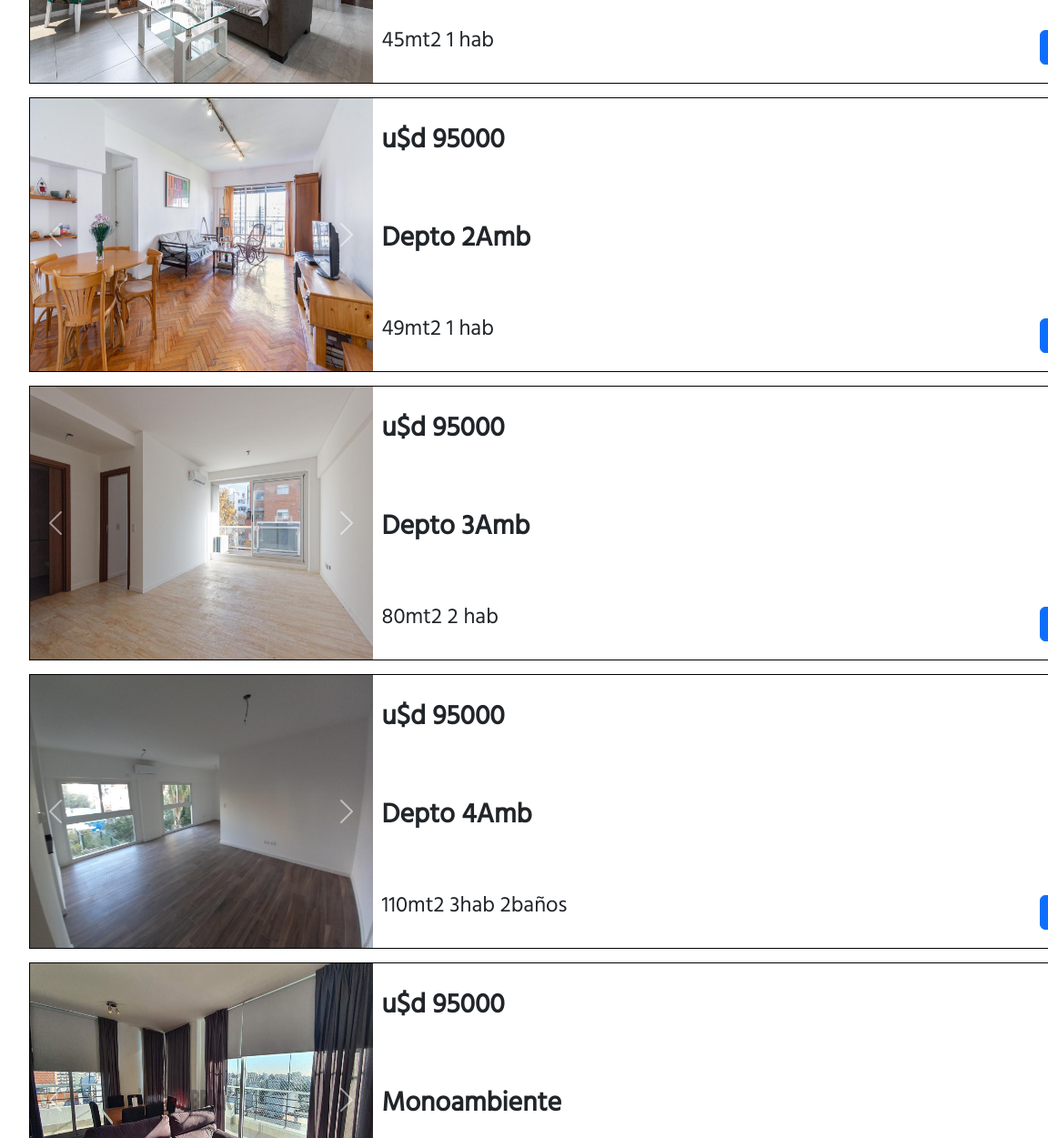
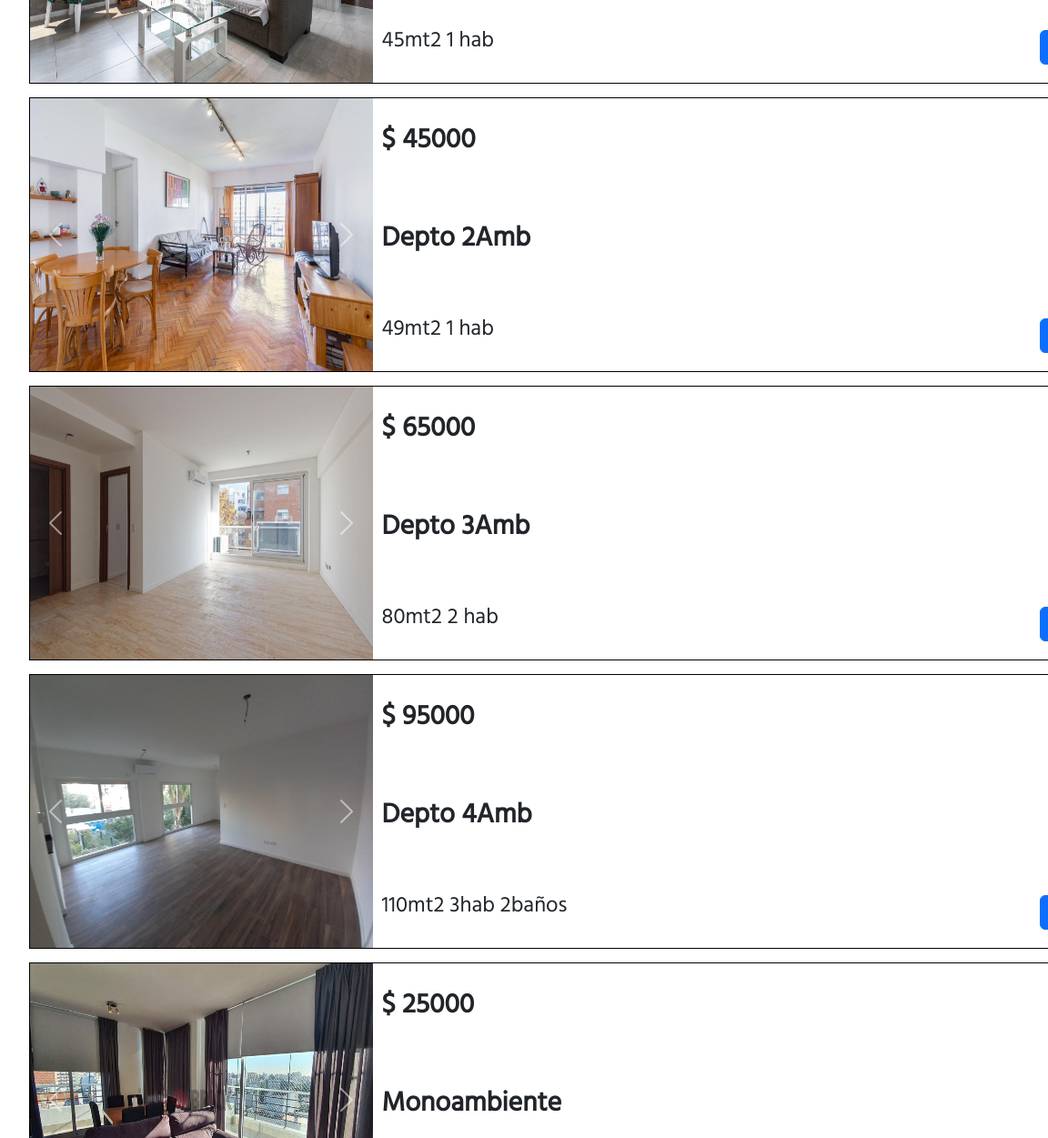
Before and after one commit to Villegas91/Proyecto-Final-Villegas, a website: page pages/alquilar.html in a window 1280 px wide. Shown: the part 1040-2291 px from the top of the page at 91% size, 0-1152 px from the left. Drawn offline with nearby package versions, Linux system fonts and the light colour scheme.

Commit message:
final git commit -m final
git commit -m final

```diff
--- a/pages/alquilar.html
+++ b/pages/alquilar.html
@@ -173,7 +173,7 @@
                 </button>
             </div>
             <div class="description">
-                <p>u$d 95000</p>
+                <p>$ 45000</p>
                 <p>Depto 2Amb</p>
                 <h4> 49mt2 1 hab</h4>
             </div>
@@ -205,7 +205,7 @@
                 </button>
             </div>
             <div class="description">
-                <p>u$d 95000</p>
+                <p>$ 65000</p>
                 <p>Depto 3Amb</p>
                 <h4>80mt2 2 hab</h4>
             </div>
@@ -237,7 +237,7 @@
                 </button>
             </div>
             <div class="description">
-                <p>u$d 95000</p>
+                <p>$ 95000</p>
                 <p>Depto 4Amb</p>
                 <h4>110mt2 3hab 2baños</h4>
             </div>
@@ -269,7 +269,7 @@
                 </button>
             </div>
             <div class="description">
-                <p>u$d 95000</p>
+                <p>$ 25000</p>
                 <p>Monoambiente</p>
                 <h4>32mt2 c/balcón</h4>
             </div>
@@ -301,7 +301,7 @@
                 </button>
             </div>
             <div class="description">
-                <p>u$d 95000</p>
+                <p>$ 40000</p>
                 <p>Depto 2Amb</p>
                 <h4>50mt2 1hab</h4>
             </div>
```
